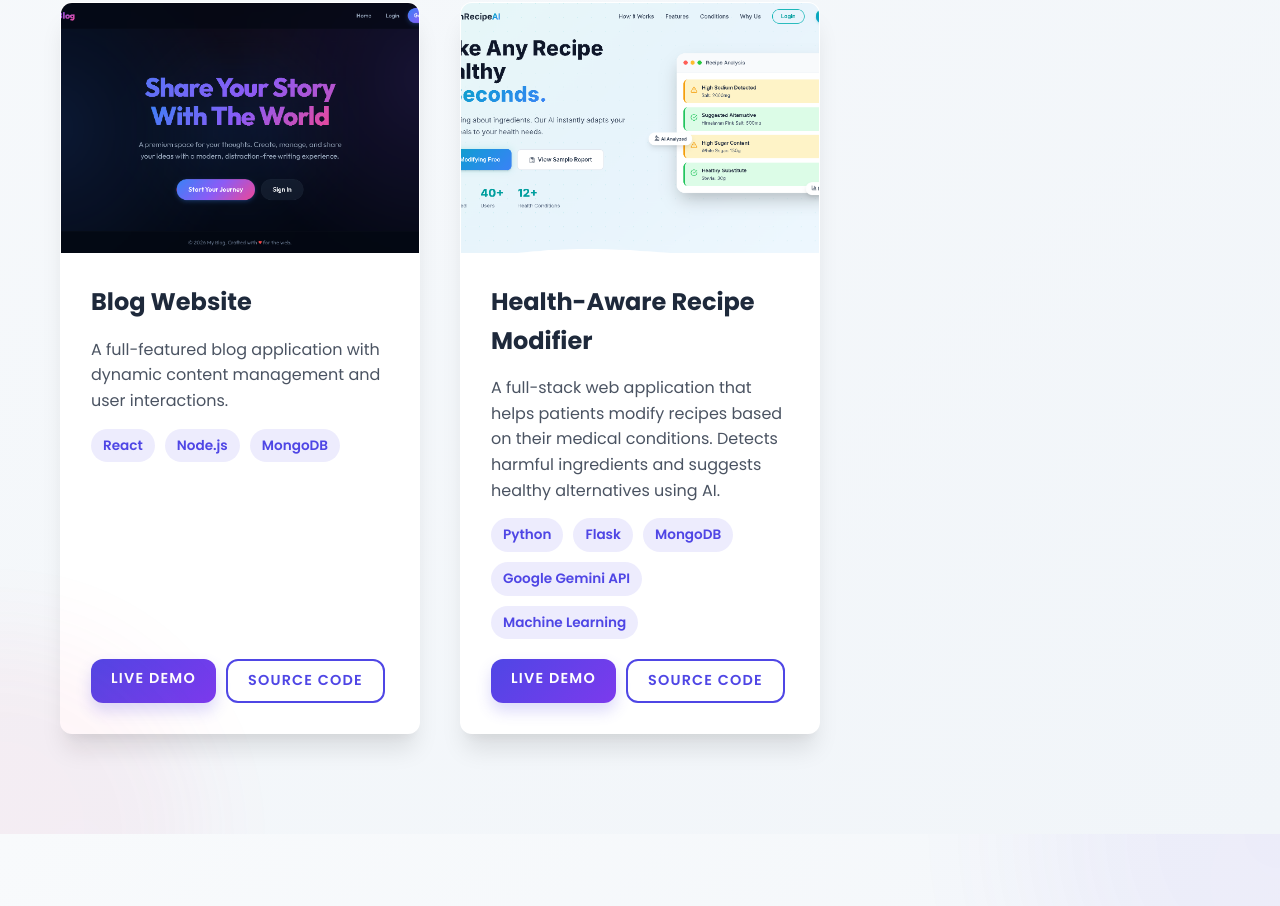
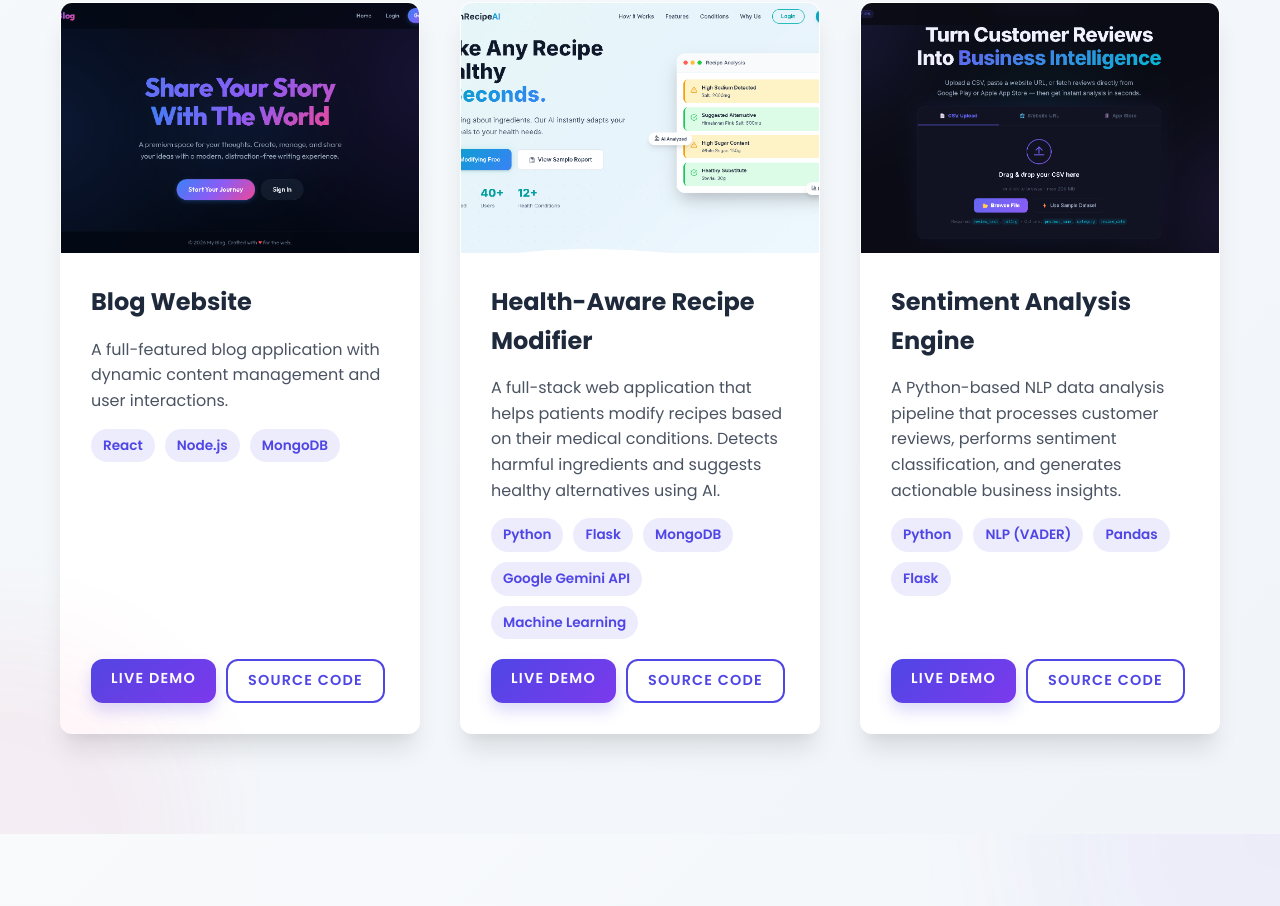
Before and after one commit to sandip4518/sandip4518.github.io, a plain HTML site: page index.html in a window 1280 px wide. Shown: the part 4272-5178 px from the top of the page. Drawn offline with Linux system fonts and the light colour scheme.

Commit message:
feat: add sentiment analysis project and update resume file path

```diff
--- a/index.html
+++ b/index.html
@@ -417,6 +417,38 @@
               </div>
             </div>
           </div>
+
+          <div class="project-item" data-category="analytics">
+            <div class="project-img">
+              <img src="src/centiment_analysis.png" alt="Sentiment Analysis Engine" />
+            </div>
+            <div class="project-info">
+              <h3>Sentiment Analysis Engine</h3>
+              <p>
+                A Python-based NLP data analysis pipeline that processes customer reviews, performs sentiment classification, and generates actionable business insights.
+              </p>
+              <div class="project-tech">
+                <span>Python</span>
+                <span>NLP (VADER)</span>
+                <span>Pandas</span>
+                <span>Flask</span>
+              </div>
+              <div class="project-links">
+                <a
+                  href="https://e-commerce-centiment-analysis.vercel.app/"
+                  target="_blank"
+                  class="btn small-btn"
+                  >Live Demo</a
+                >
+                <a
+                  href="https://github.com/sandip4518/ECommerce-Centiment-analysis"
+                  target="_blank"
+                  class="btn small-btn secondary-btn"
+                  >Source Code</a
+                >
+              </div>
+            </div>
+          </div>
         </div>
       </div>
     </section>
--- a/script.js
+++ b/script.js
@@ -174,6 +174,6 @@ function initSkillsAnimation() {
 
 // ================= DOWNLOAD CV =================
 document.getElementById("download-cv").addEventListener("click", () => {
-  window.open("/src/Sandip_Yedage_Resume.pdf", "_blank");
+  window.open("/src/Sandip-Yedage-Resume.pdf", "_blank");
 });
 // ================= END OF SCRIPT =================
```
Also changed, not shown: src/centiment_analysis.png (added), 2 other files.
